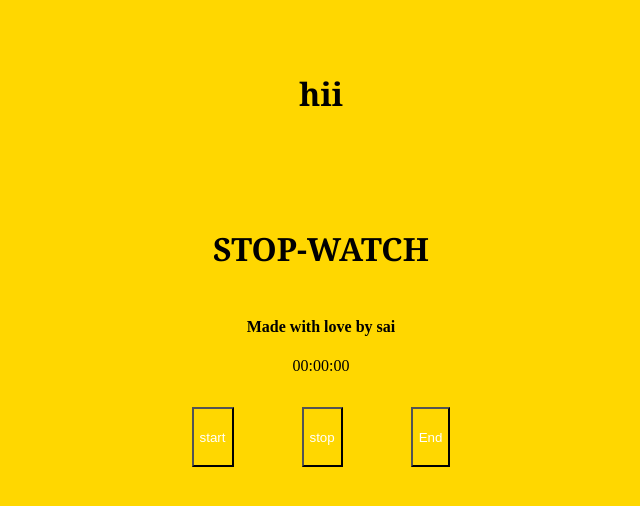
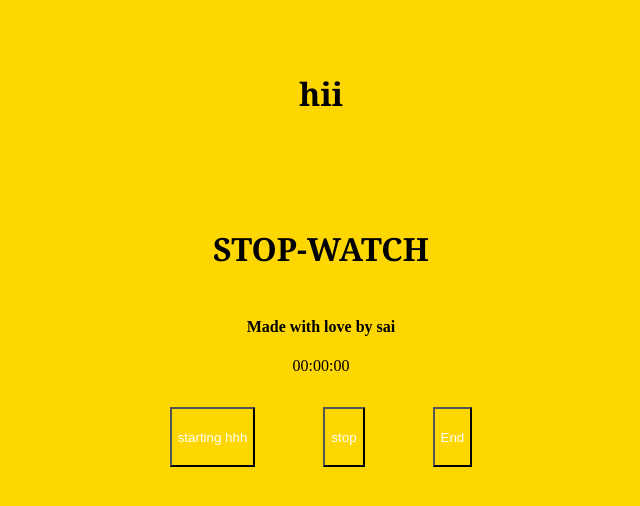
Before and after one commit to CHAMP6969/STOP_WATCH, a plain HTML site: page index.html in a window 1280 px wide. Shown: the whole page, without its empty margins (319-959 px from the left). Drawn offline with Linux system fonts and the light colour scheme.

Commit message:
index.html

```diff
--- a/index.html
+++ b/index.html
@@ -18,7 +18,7 @@
     </div>
     <div class="time">00:00:00</div>
     <div class="container">
-        <button onclick="start()">start</button>
+        <button onclick="start()">starting    hhh</button>
         <button onclick="stop()">stop</button>
         <button onclick="end()">End</button>
     </div>
```
